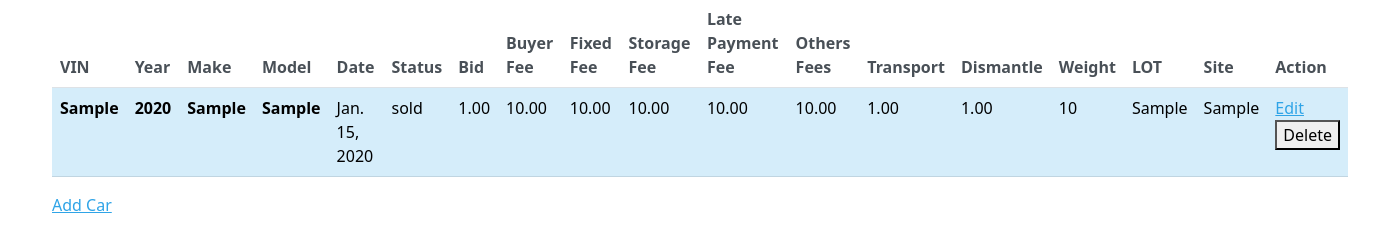
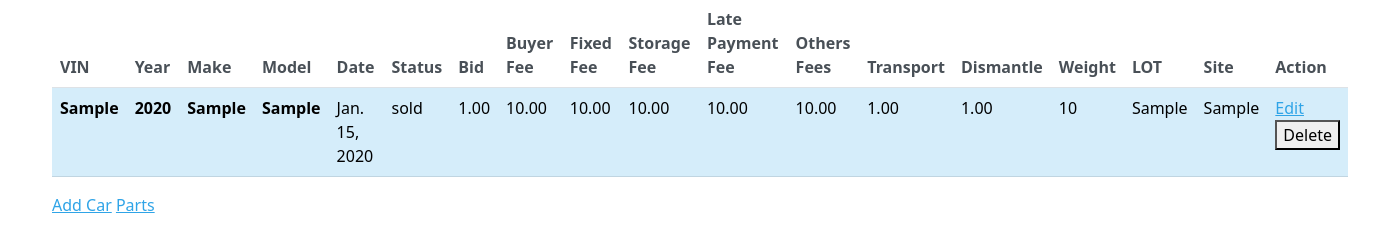
Before and after one commit to alexsteeve/Management-System, a Django app: page / in a window 1400 px wide. Shown: the part 81-333 px from the top of the page. Run offline with Django 4.2, Linux system fonts and the light colour scheme; tables that the repository leaves empty hold one stand-in row (values such as "Sample post"); some libraries are stand-ins or nearby versions.

Commit message:
added a parts link in the front page

```diff
--- a/cars/templates/car_list.html
+++ b/cars/templates/car_list.html
@@ -63,4 +63,5 @@
     </tbody>
   </table>
   <a href="{% url 'car_create' %}">Add Car</a>
+  <a href="{% url 'parts' %}">Parts</a>
 {% endblock %}
```
